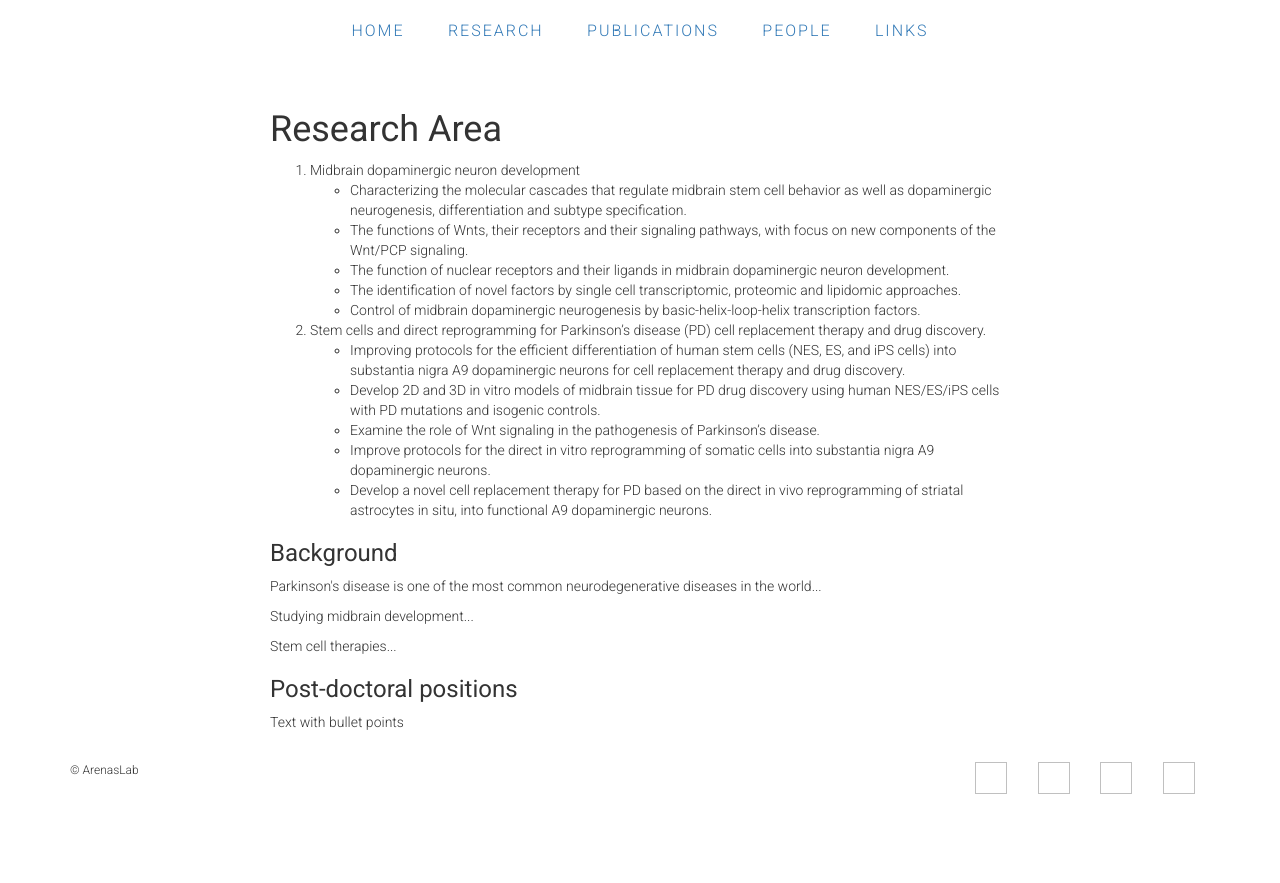
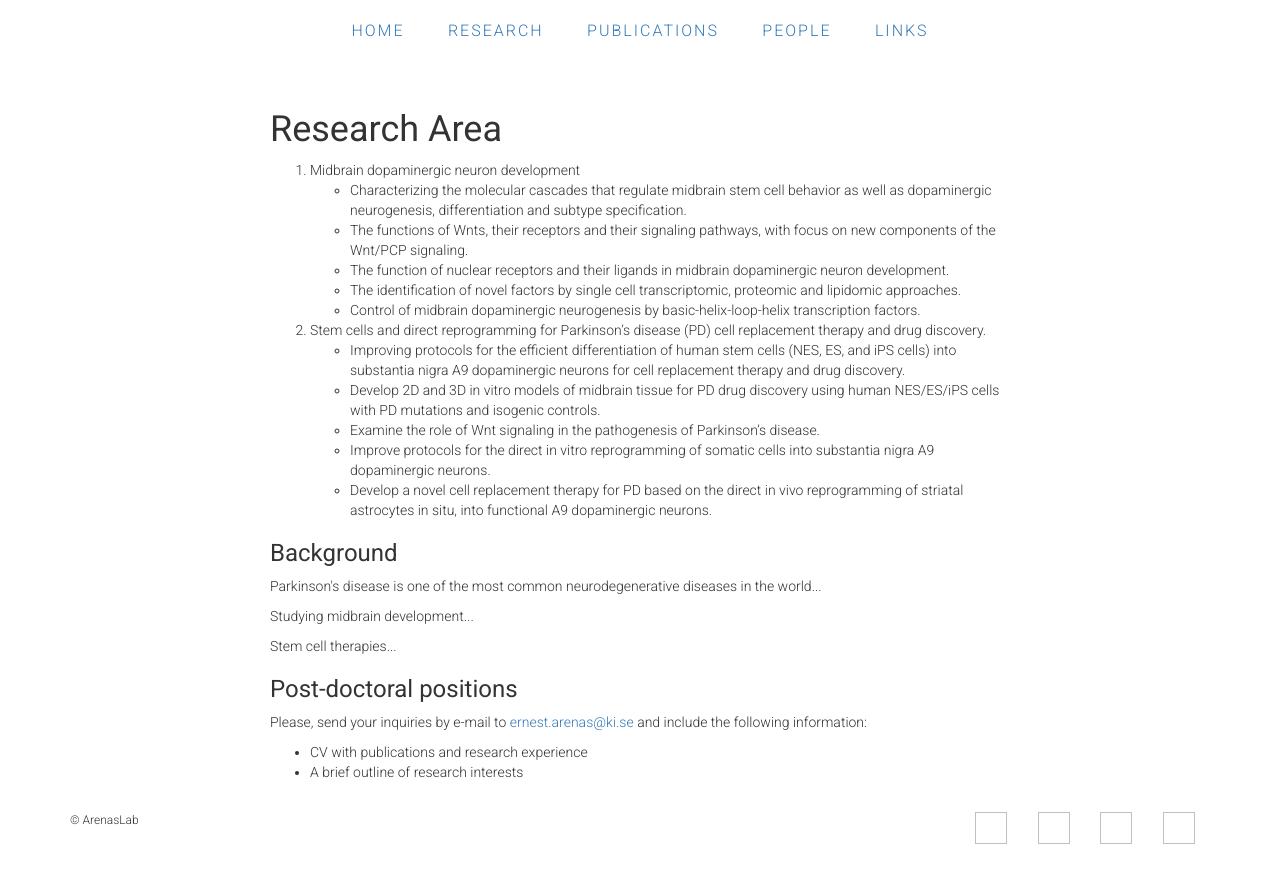
Before and after one commit to ArenasLab/arenaslab.github.io, a Jekyll site: the page research/index.html, which Jekyll copies as it is, in a window 1280 px wide. Shown: the top 883 px of the page. Built offline with Jekyll 4.4.1, drawn with Linux system fonts in a browser that asks for light colours.

Commit message:
Update index.html

```diff
--- a/research/index.html
+++ b/research/index.html
@@ -52,7 +52,11 @@
         <p>Studying midbrain development...</p>
         <p>Stem cell therapies...</p>
     <h3>Post-doctoral positions</h3>
-    <p>Text with bullet points<p>
+    <p>Please, send your inquiries by e-mail to <a href="mailto:ernest.arenas@ki.se">ernest.arenas@ki.se</a> and include the following information:</p>
+    <ul>
+      <li>CV with publications and research experience</li>
+      <li>A brief outline of research interests</li>
+    </ul>
 
   </div>
   <!--
```
